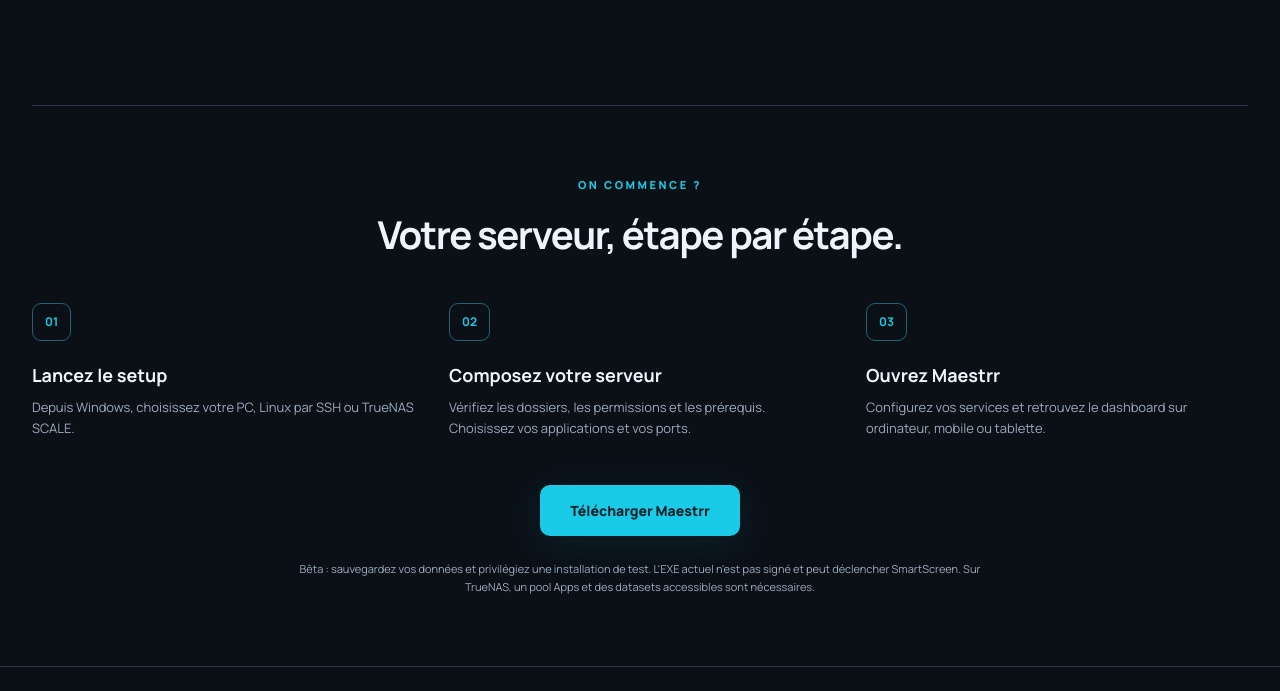
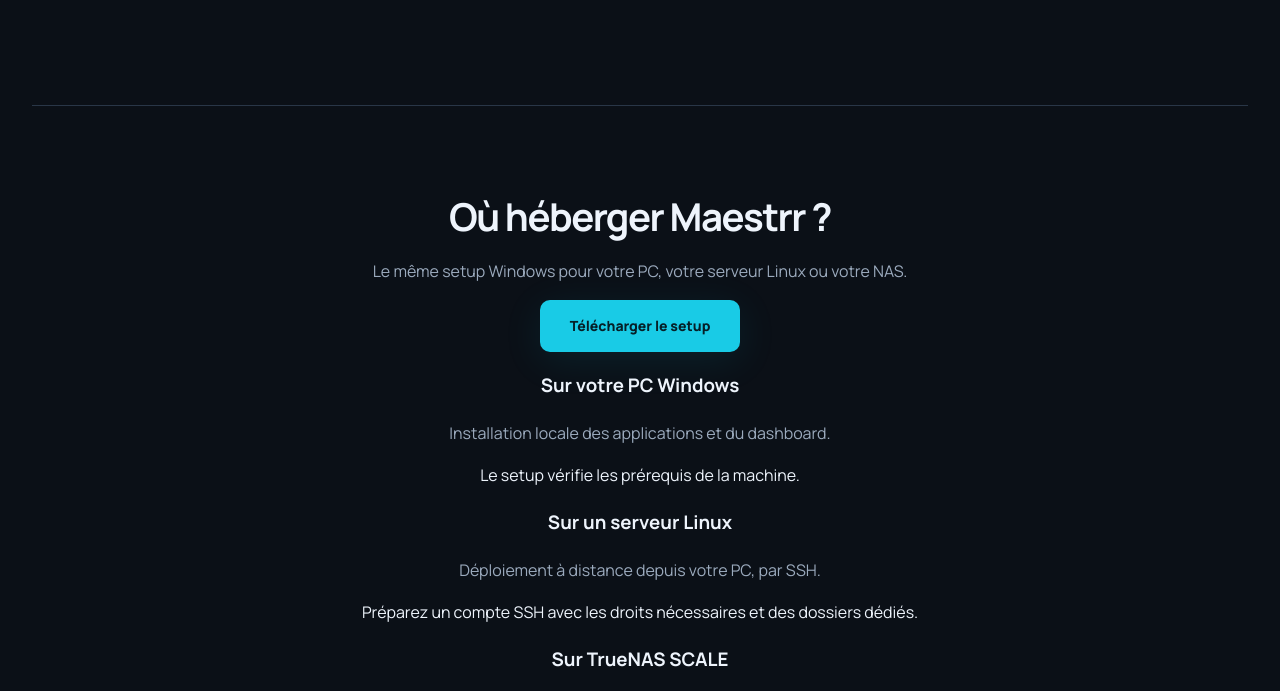
Before and after one commit to Maestrr-app/maestrr-app.github.io, a plain HTML site: page index.html in a window 1280 px wide. Shown: the part 4996-5687 px from the top of the page. Drawn offline with Linux system fonts and the light colour scheme; no server answers.

Commit message:
Remplacer les étapes numérotées par les destinations et prérequis

```diff
--- a/index.html
+++ b/index.html
@@ -8,5 +8,5 @@
 <section class="duo"><article><span class="number">SAISONS & ÉPISODES</span><h3>À votre rythme.</h3><p>Choisissez les saisons et les épisodes à suivre.</p><img loading="lazy" src="https://raw.githubusercontent.com/Maestrr-app/maestrr-releases/main/images/saisons-episodes.png" alt="Sélection des saisons dans Maestrr" width="1893" height="934"></article><article><span class="number">TÉLÉCHARGEMENTS</span><h3>Gardez le fil.</h3><p>Progression, débits et commandes, au même endroit.</p><img loading="lazy" src="https://raw.githubusercontent.com/Maestrr-app/maestrr-releases/main/images/telechargements.png" alt="Suivi des téléchargements qBittorrent" width="1488" height="841"></article></section>
 <section class="feature"><div class="feature-copy"><span class="number">03 / PILOTER</span><h2>Tout votre serveur.<br>À portée de main.</h2><p>Accédez à vos applications, aux notifications, aux journaux et aux mises à jour. Gérez les comptes et les droits depuis votre interface.</p><div class="tags"><span>Jellyfin</span><span>Suite ARR</span><span>Immich</span><span>qBittorrent</span><span>Nginx Proxy Manager</span></div></div><figure class="menu-shot"><img loading="lazy" src="https://raw.githubusercontent.com/Maestrr-app/maestrr-releases/main/images/applications.png" alt="Menu Maestrr et commandes des applications" width="922" height="842"></figure></section>
 <section class="duo"><article><span class="number">ACCÈS DISTANT / TAILSCALE</span><h3>Chez vous. Même ailleurs.</h3><p>Connectez vos appareils et configurez vos liens HTTPS pour retrouver votre serveur à distance.</p><img loading="lazy" src="https://raw.githubusercontent.com/Maestrr-app/maestrr-releases/main/images/tailscale.png" alt="Connexion Tailscale et appareils de démonstration" width="1297" height="882"></article><article><span class="number">RÉSEAU / VPN OPTIONNEL</span><h3>Une connexion visible.</h3><p>Comparez les débits avec et sans VPN. Capture avant mesure ; aucune performance annoncée.</p><img loading="lazy" src="https://raw.githubusercontent.com/Maestrr-app/maestrr-releases/main/images/test-debit.png" alt="Interface du test de débit avant mesure" width="1642" height="846"></article></section>
-<section class="install" id="installation"><div class="eyebrow">ON COMMENCE ?</div><h2>Votre serveur, étape par étape.</h2><div class="steps"><article><b>01</b><h3>Lancez le setup</h3><p>Depuis Windows, choisissez votre PC, Linux par SSH ou TrueNAS SCALE.</p></article><article><b>02</b><h3>Composez votre serveur</h3><p>Vérifiez les dossiers, les permissions et les prérequis. Choisissez vos applications et vos ports.</p></article><article><b>03</b><h3>Ouvrez Maestrr</h3><p>Configurez vos services et retrouvez le dashboard sur ordinateur, mobile ou tablette.</p></article></div><a class="button" href="#telecharger">Télécharger Maestrr</a><p class="fine">Bêta : sauvegardez vos données et privilégiez une installation de test. L'EXE actuel n'est pas signé et peut déclencher SmartScreen. Sur TrueNAS, un pool Apps et des datasets accessibles sont nécessaires.</p></section>
+<section class="install install-choice" id="installation"><div class="install-heading"><h2>Où héberger Maestrr ?</h2><p>Le même setup Windows pour votre PC, votre serveur Linux ou votre NAS.</p><a class="button" href="#telecharger">Télécharger le setup</a></div><div class="destinations"><div class="destination"><h3>Sur votre PC Windows</h3><p>Installation locale des applications et du dashboard.</p><span>Le setup vérifie les prérequis de la machine.</span></div><div class="destination"><h3>Sur un serveur Linux</h3><p>Déploiement à distance depuis votre PC, par SSH.</p><span>Préparez un compte SSH avec les droits nécessaires et des dossiers dédiés.</span></div><div class="destination"><h3>Sur TrueNAS SCALE</h3><p>Installation dans les Apps natives du NAS.</p><span>Version 24.10 ou suivante compatible, pool Apps et datasets accessibles aux applications.</span></div></div><div class="install-bottom"><p>Vous choisissez les applications, les ports et les dossiers. Le setup vous accompagne pour les vérifications et la configuration.</p><details><summary>Avant d'installer la bêta</summary><p>Privilégiez une machine de test et sauvegardez vos configurations. L'installateur actuel n'est pas signé : Windows peut afficher SmartScreen. Téléchargez-le depuis les Releases officielles et vérifiez son empreinte SHA256.</p><a href="https://github.com/Maestrr-app/maestrr-releases/releases">Consulter les versions et les empreintes</a></details></div></section>
 </main><footer><a class="brand" href="#"><img src="logo.svg" alt="" width="30" height="30">Maestrr</a><p>Auto-hébergé. Sans compte Maestrr centralisé.<br>Vos propres médias, services et sources autorisées.</p><a href="https://github.com/Maestrr-app/maestrr-releases/releases">Versions & téléchargements</a><small>Captures de présentation. Les noms, affiches et logos tiers appartiennent à leurs détenteurs. Aucun partenariat implicite. Les catalogues et images utilisent des fournisseurs externes.</small></footer><script src="releases.js" defer></script></body></html>
```
